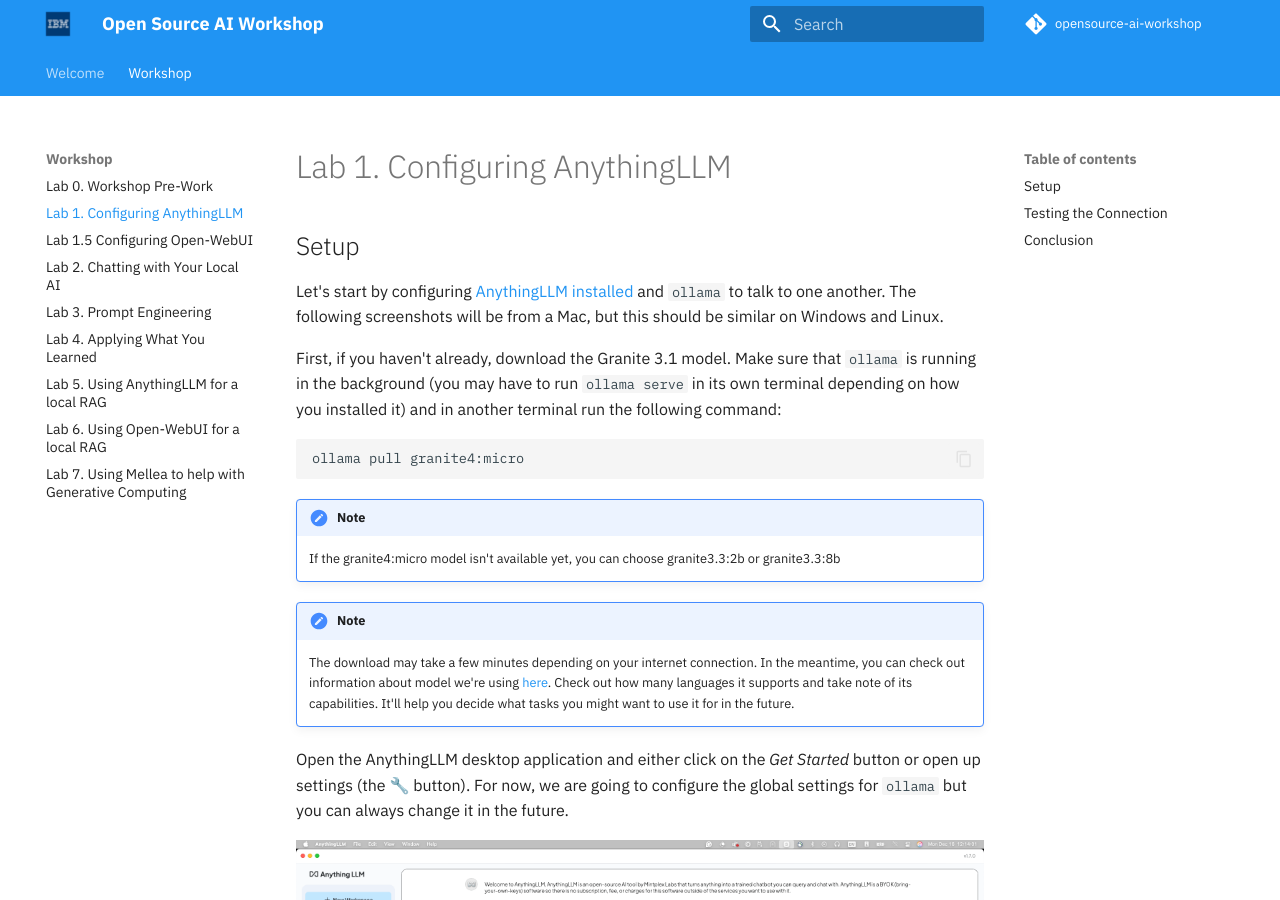
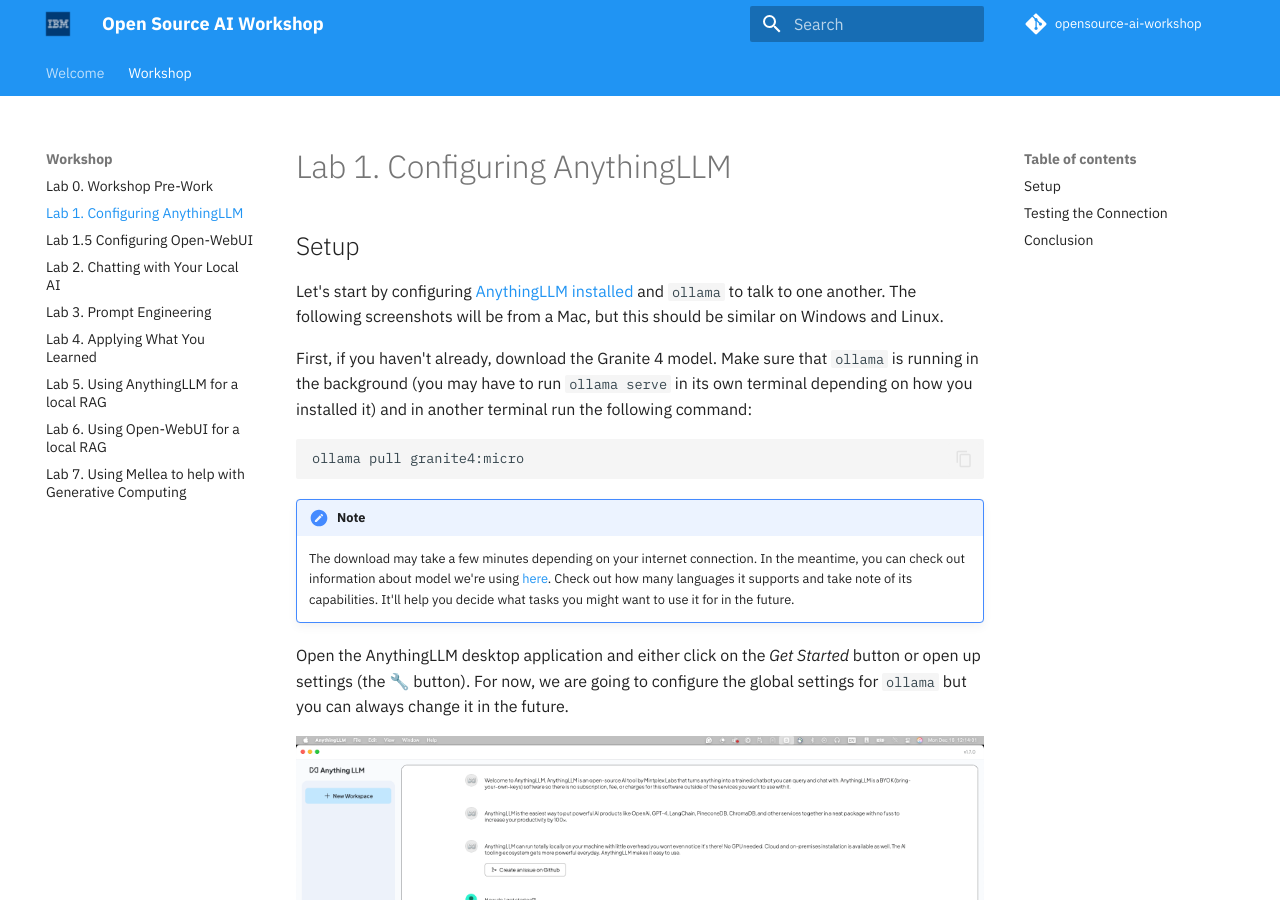
Before and after one commit to IBM/opensource-ai-workshop, an MkDocs documentation site: the page built from docs/lab-1/README.md, in a window 1280 px wide and 900 px high. Built offline with MkDocs 1.6.1 and Material for MkDocs 9.7.7, drawn with Linux system fonts in a browser that asks for light colours; comment, search, counter and statistics services are not loaded.

Commit message:
Removing all granite3 references
Signed-off-by: James Busche <jbusche@us.ibm.com>

````diff
--- a/docs/lab-1/README.md
+++ b/docs/lab-1/README.md
@@ -8,16 +8,14 @@
 
 Let's start by configuring [AnythingLLM installed](../pre-work/README.md#installing-anythingllm) and `ollama` to talk to one another. The following screenshots will be from a Mac, but this should be similar on Windows and Linux.
 
-First, if you haven't already, download the Granite 3.1 model. Make sure that `ollama` is running in the background (you may have to run `ollama serve` in its own terminal depending on how you installed it) and in another terminal run the following command:
+First, if you haven't already, download the Granite 4 model. Make sure that `ollama` is running in the background (you may have to run `ollama serve` in its own terminal depending on how you installed it) and in another terminal run the following command:
 
 ```bash
 ollama pull granite4:micro
 ```
-!!! note
-    If the granite4:micro model isn't available yet, you can choose granite3.3:2b or granite3.3:8b
 
 !!! note
-    The download may take a few minutes depending on your internet connection. In the meantime, you can check out information about model we're using [here](https://ollama.com/library/granite3.3). Check out how many languages it supports and take note of its capabilities. It'll help you decide what tasks you might want to use it for in the future.
+    The download may take a few minutes depending on your internet connection. In the meantime, you can check out information about model we're using [here](https://ollama.com/library/granite4). Check out how many languages it supports and take note of its capabilities. It'll help you decide what tasks you might want to use it for in the future.
 
 Open the AnythingLLM desktop application and either click on the *Get Started* button or open up settings (the 🔧 button). For now, we are going to configure the global settings for `ollama` but you can always change it in the future.
 
````
Also changed, not shown: docs/lab-1.5/README.md (+0 -2 lines), docs/lab-2/README.md (+1 -3 lines), docs/lab-5/README.md (+0 -2 lines), docs/lab-6/README.md (+6 -10 lines), docs/lab-7/README.md (+2 -1 lines).
